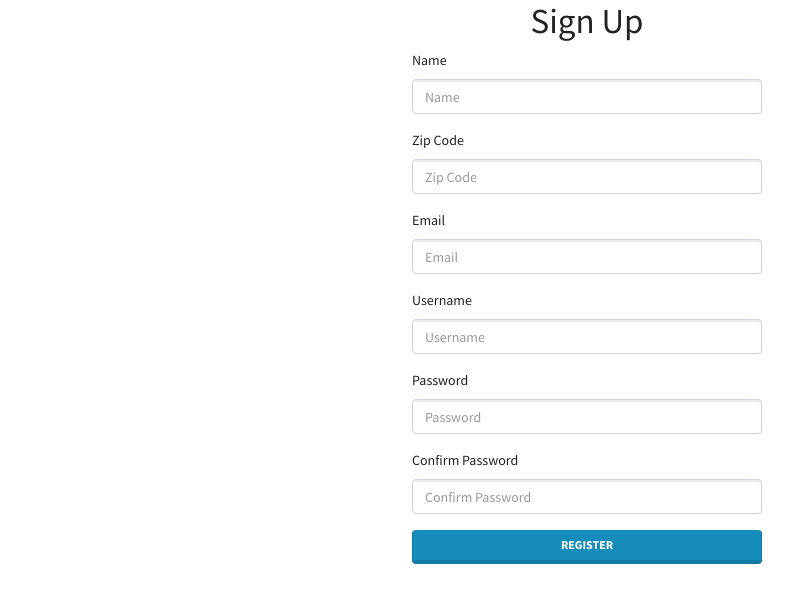
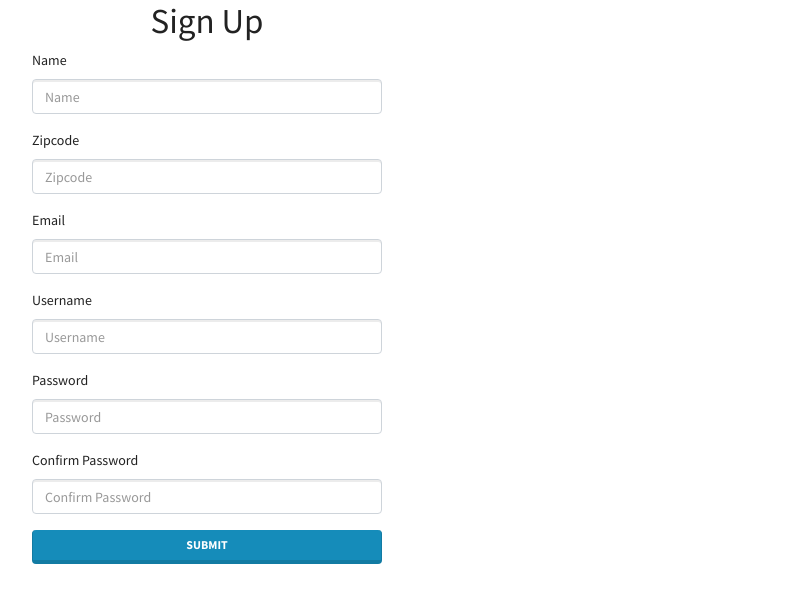
Before and after one commit to KisleK/ciblog, a CodeIgniter app: page /ciblog/users/register in a window 1280 px wide. Shown: the part 57-660 px from the top of the page, without its empty margins (53-846 px from the left). Run offline with CodeIgniter, Linux system fonts and the light colour scheme; some libraries are stand-ins or nearby versions.

Commit message:
Update register.php

```diff
--- a/application/views/users/register.php
+++ b/application/views/users/register.php
@@ -1,38 +1,34 @@
-
 <?php echo validation_errors(); ?>
 
 <?php echo form_open('users/register'); ?>
 	<div class="row">
-
-      <div class="col-md-4 offset-md-4">
+		<div class="col-md-4 col-md-offset-4">
 			<h1 class="text-center"><?= $title; ?></h1>
-
 			<div class="form-group">
 				<label>Name</label>
-    <input type="text" name="name" placeholder="Name" class="form-control" >
+				<input type="text" class="form-control" name="name" placeholder="Name">
 			</div>
 			<div class="form-group">
-    <label>Zip Code</label>
-    <input type="text" name="zipcode" placeholder="Zip Code" class="form-control" >
+				<label>Zipcode</label>
+				<input type="text" class="form-control" name="zipcode" placeholder="Zipcode">
 			</div>
 			<div class="form-group">
 				<label>Email</label>
-    <input type="email" name="email" placeholder="Email" class="form-control" >
+				<input type="email" class="form-control" name="email" placeholder="Email">
 			</div>
 			<div class="form-group">
 				<label>Username</label>
-    <input type="text" name="username" placeholder="Username" class="form-control" >
+				<input type="text" class="form-control" name="username" placeholder="Username">
 			</div>
 			<div class="form-group">
 				<label>Password</label>
-    <input type="password" name="password" placeholder="Password" class="form-control" >
+				<input type="password" class="form-control" name="password" placeholder="Password">
 			</div>
 			<div class="form-group">
 				<label>Confirm Password</label>
-    <input type="password" name="password2" placeholder="Confirm Password" class="form-control" >
+				<input type="password" class="form-control" name="password2" placeholder="Confirm Password">
 			</div>
-
-  <button type="submit" class="btn btn-primary btn-block">Register</button>
+			<button type="submit" class="btn btn-primary btn-block">Submit</button>
 		</div>
 	</div>
 <?php echo form_close(); ?>
```
Lines whose indentation alone changed are shown as unchanged.
